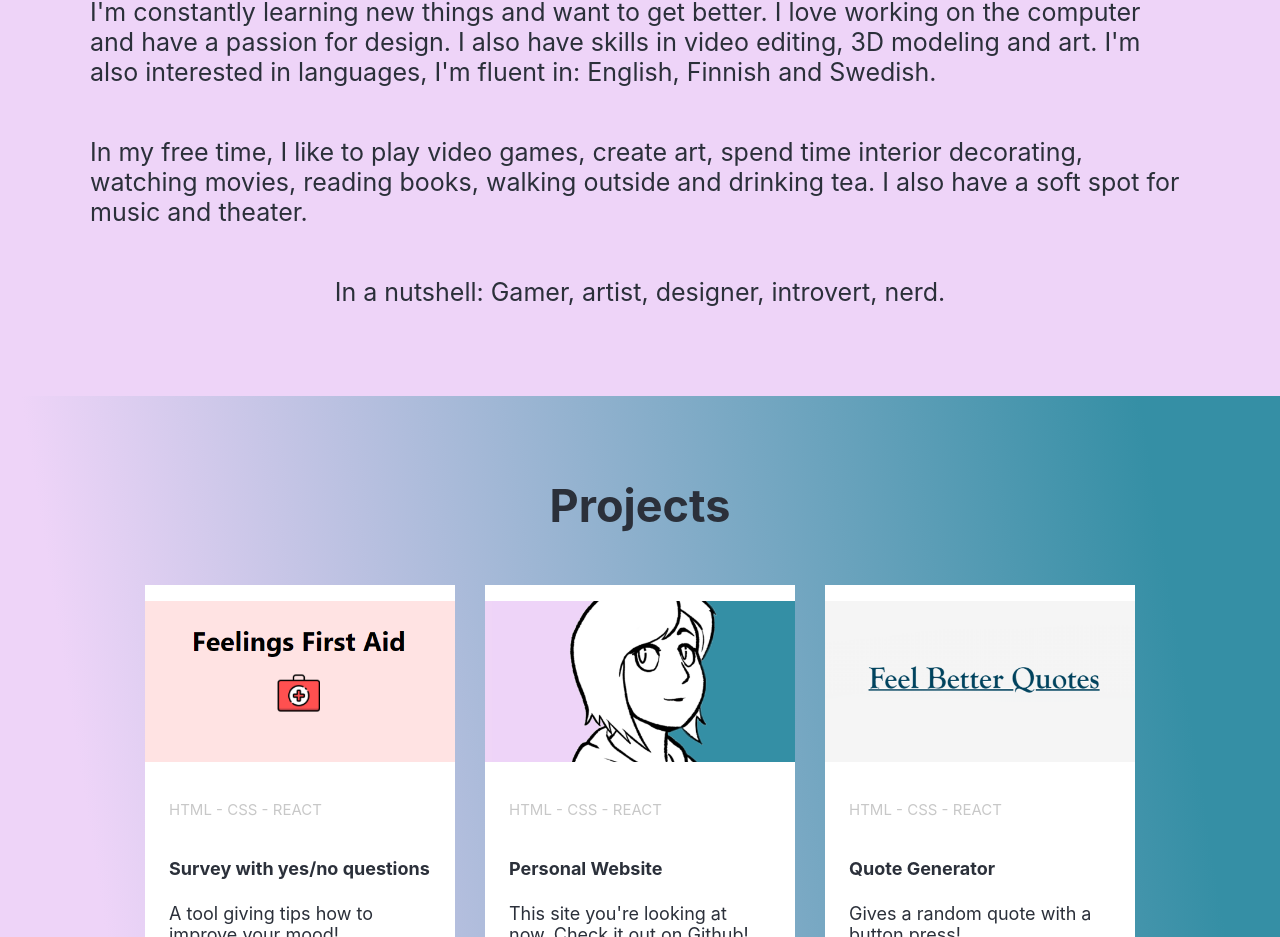
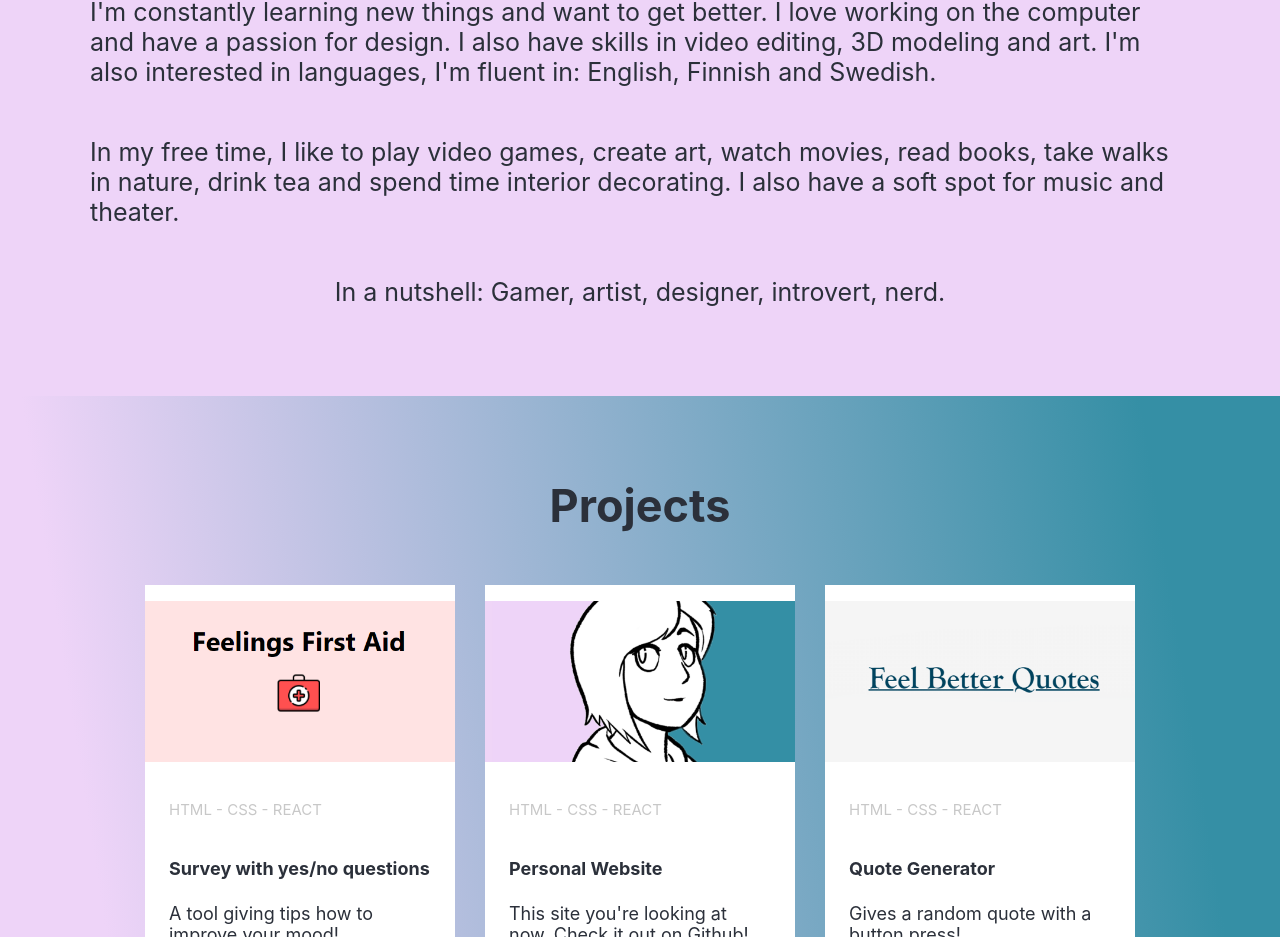
Before and after one commit to peltonan/about-me, a React (Create React App) app: page / in a window 1280 px wide. Shown: the part 1309-2246 px from the top of the page. Built offline with nearby package versions, Linux system fonts and the light colour scheme.

Commit message:
Changes in Intro Text

```diff
--- a/src/components/AboutMe.js
+++ b/src/components/AboutMe.js
@@ -11,7 +11,7 @@ const AboutMe = () => {
 
                 <p>I'm constantly learning new things and want to get better. I love working on the computer and have a passion for design. I also have skills in video editing, 3D modeling and art. I'm also interested in languages, I'm fluent in: English, Finnish and Swedish.</p>
 
-                <p>In my free time, I like to play video games, create art, spend time interior decorating, watching movies, reading books, walking outside and drinking tea. I also have a soft spot for music and theater.</p>
+                <p>In my free time, I like to play video games, create art, watch movies, read books, take walks in nature, drink tea and spend time interior decorating. I also have a soft spot for music and theater.</p>
 
                 <p>In a nutshell: Gamer, artist, designer, introvert, nerd.</p>
 
```
